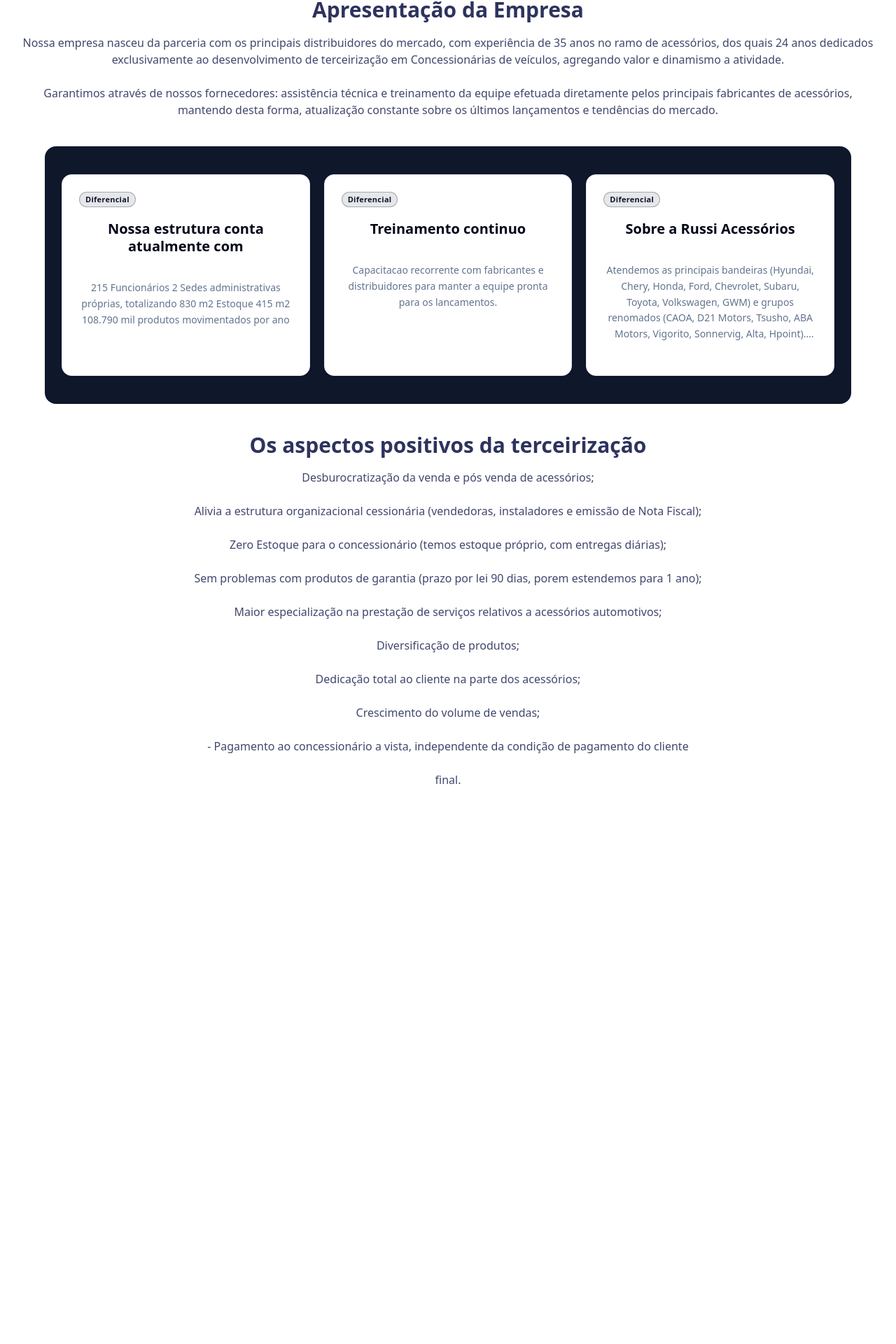
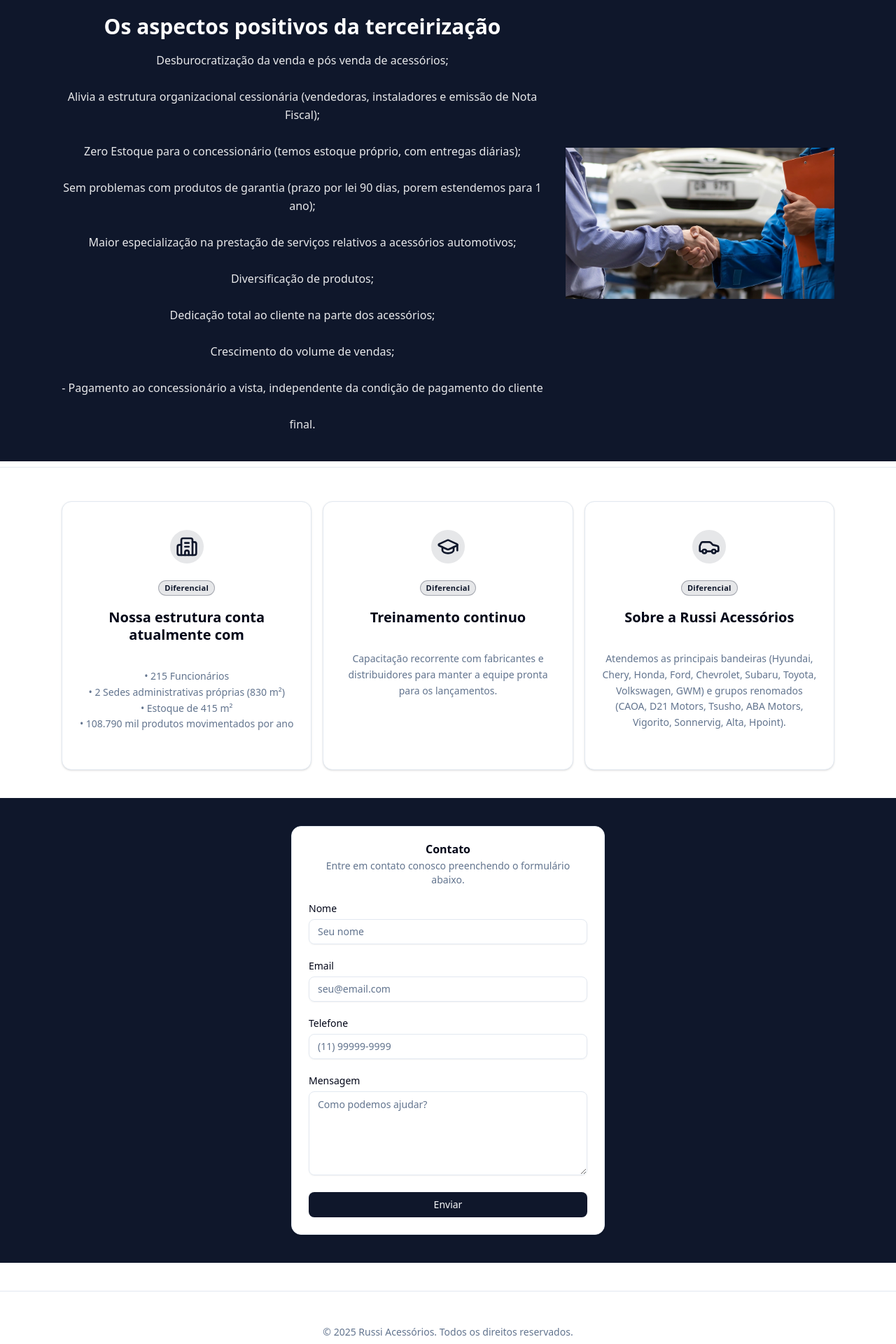
Before and after one commit to thompson0/site_russi, a Next.js app: page / in a window 1280 px wide. Shown: the part 748-2668 px from the top of the page at 70% size. Before the commit the page ends 1914 px from the top, so only its background shows below. Built offline with nearby package versions, Linux system fonts and the light colour scheme.

Commit message:
feat: Home page finish

```diff
--- a/src/components/Home/Banner.jsx
+++ b/src/components/Home/Banner.jsx
@@ -82,7 +82,7 @@ export default function Banner({
                 fill
                 priority
                 className="object-contain"
-                sizes="(max-width: 1024px) 100vw, 50vw"
+                sizes=""
               />
 
             </div>
--- a/src/components/Home/CardsHome.jsx
+++ b/src/components/Home/CardsHome.jsx
@@ -1,21 +1,30 @@
 import { Card, CardHeader, CardTitle, CardContent } from "@/components/ui/card";
 import { Badge } from "@/components/ui/badge";
 
-function CardsHome({ titulo, texto, destaque = "Diferencial" }) {
+function CardsHome({ titulo, texto, destaque = "Diferencial", icon }) {
   return (
-    <Card className="group relative w-full max-w-sm h-72 overflow-hidden flex flex-col">
+    <Card className="group relative w-full max-w-sm h-96 overflow-hidden flex flex-col">
 
-      <CardHeader className="relative z-10 pb-3">
-        <Badge className="w-fit rounded-full border-primary/30 bg-primary/10 text-[11px] font-semibold tracking-wide text-primary">
+      {icon && (
+        <div className="w-full flex justify-center pt-4">
+          <div className="p-2 rounded-full bg-primary/10 text-primary">
+            {icon}
+          </div>
+        </div>
+      )}
+
+      <CardHeader className="relative z-10 pb-3 text-center">
+        <Badge className="mx-auto w-fit rounded-full border-primary/30 bg-primary/10 text-[11px] font-semibold tracking-wide text-primary">
           {destaque}
         </Badge>
+
         <CardTitle className="mt-3 text-xl font-semibold leading-tight">
           {titulo}
         </CardTitle>
       </CardHeader>
 
       <CardContent className="relative z-10 pt-0 overflow-hidden">
-        <p className="text-sm leading-relaxed text-muted-foreground whitespace-pre-line line-clamp-5">
+        <p className="text-sm leading-relaxed text-muted-foreground whitespace-pre-line line-clamp-5 text-center">
           {texto}
         </p>
       </CardContent>
--- /dev/null
+++ b/src/components/Home/ContactForm.jsx
@@ -0,0 +1,81 @@
+import { Button } from "@/components/ui/button"
+import {
+  Card,
+  CardContent,
+  CardDescription,
+  CardFooter,
+  CardHeader,
+  CardTitle,
+} from "@/components/ui/card"
+import { Input } from "@/components/ui/input"
+import { Label } from "@/components/ui/label"
+import { Textarea } from "@/components/ui/textarea"
+
+export function ContactForms() {
+  return (
+    <Card className="w-full max-w-md">
+      <CardHeader>
+        <CardTitle>Contato</CardTitle>
+        <CardDescription>
+          Entre em contato conosco preenchendo o formulário abaixo.
+        </CardDescription>
+      </CardHeader>
+
+      <CardContent>
+        <form className="flex flex-col gap-6">
+
+          <div className="grid gap-2">
+            <Label htmlFor="name">Nome</Label>
+            <Input
+              id="name"
+              type="text"
+              placeholder="Seu nome"
+              required
+            />
+          </div>
+
+
+          <div className="grid gap-2">
+            <Label htmlFor="email">Email</Label>
+            <Input
+              id="email"
+              type="email"
+              placeholder="seu@email.com"
+              required
+            />
+          </div>
+
+          <div className="grid gap-2">
+            <Label htmlFor="phone">Telefone</Label>
+            <Input
+              id="phone"
+              type="tel"
+              placeholder="(11) 99999-9999"
+              required
+            />
+          </div>
+
+
+          <div className="grid gap-2">
+            <Label htmlFor="message">Mensagem</Label>
+            <Textarea
+              id="message"
+              placeholder="Como podemos ajudar?"
+              className="min-h-[120px]"
+              required
+            />
+          </div>
+
+        </form>
+      </CardContent>
+
+      <CardFooter>
+        <Button type="submit" className="w-full">
+          Enviar
+        </Button>
+      </CardFooter>
+    </Card>
+  )
+}
+
+export default ContactForms;
--- /dev/null
+++ b/src/components/Home/Footer.jsx
@@ -0,0 +1,17 @@
+import { Separator } from "@/components/ui/separator";
+
+export default function Footer() {
+  const year = new Date().getFullYear();
+
+  return (
+    <footer className="w-full mt-10">
+      <Separator className="mb-6" />
+
+      <div className="w-full flex items-center justify-center py-6 px-4">
+        <p className="text-sm text-muted-foreground text-center">
+          © {year} <span className="font-medium">Russi Acessórios</span>. Todos os direitos reservados.
+        </p>
+      </div>
+    </footer>
+  );
+}
--- a/src/components/Home/Home.jsx
+++ b/src/components/Home/Home.jsx
@@ -1,29 +1,35 @@
 import SectionCard from "./SectionCard";
 import NavHome from "./NavHome";
 import { Separator } from "../ui/separator";
-import { Card, CardContent, CardDescription, CardTitle } from "../ui/card";
-import { Badge } from "../ui/badge";
-import { Button } from "../ui/button";
-import { ArrowRight } from "lucide-react";
-import Image from "next/image";
+
 import Banner from "./Banner";
 import CardsHome from "./CardsHome";
+import Footer from "./Footer";
+import { Building2, GraduationCap, Car } from "lucide-react";
+import ContactForms from "./ContactForm";
 
 const cardsConteudo = [
     {
         titulo: "Nossa estrutura conta atualmente com",
-        texto: "215 Funcionários 2 Sedes administrativas próprias, totalizando 830 m2 Estoque 415 m2 108.790 mil produtos movimentados por ano "
+        texto: `• 215 Funcionários
+• 2 Sedes administrativas próprias (830 m²)
+• Estoque de 415 m²
+• 108.790 mil produtos movimentados por ano`,
+        icon: <Building2 size={32} className="text-primary" />
     },
+
     {
         titulo: "Treinamento continuo",
-        texto: "Capacitacao recorrente com fabricantes e distribuidores para manter a equipe pronta para os lancamentos."
+        texto: "Capacitação recorrente com fabricantes e distribuidores para manter a equipe pronta para os lançamentos.",
+        icon: <GraduationCap size={32} className="text-primary" />
     },
+
     {
         titulo: "Sobre a Russi Acessórios",
-        texto: "Atendemos as principais bandeiras (Hyundai, Chery, Honda, Ford, Chevrolet, Subaru, Toyota, Volkswagen, GWM) e grupos renomados (CAOA, D21 Motors, Tsusho, ABA Motors, Vigorito, Sonnervig, Alta, Hpoint). Com a Russi, sua concessionária ganha um parceiro que preza por excelência, agilidade e tranquilidade. Oferecemos garantia de 1 ano em todos os produtos instalados."
+        texto: "Atendemos as principais bandeiras (Hyundai, Chery, Honda, Ford, Chevrolet, Subaru, Toyota, Volkswagen, GWM) e grupos renomados (CAOA, D21 Motors, Tsusho, ABA Motors, Vigorito, Sonnervig, Alta, Hpoint).",
+        icon: <Car size={32} className="text-primary" />
     }
 ];
-
 function HomePage() {
     return (
         <>
@@ -31,7 +37,7 @@ function HomePage() {
                 <NavHome />
             </nav>
 
-            <Separator className="my-1" />
+            <Separator className="my-4" />
 
             <div className="flex flex-col">
 
@@ -45,31 +51,17 @@ Garantimos através de nossos fornecedores: assistência técnica e treinamento
                     buttonPrimary="Converse conosco"
                     buttonSecondary="Assista aos videos"
                     image="/banner.jpeg"
-                    variant="dark"
+                    variant="light"
                 />
                 <Separator className="my-4" />
             </div>
-            <SectionCard
-                titulo="Apresentação da Empresa"
-                texto="Nossa empresa nasceu da parceria com os principais distribuidores do mercado, com experiência de 35 anos no ramo de acessórios, dos quais 24 anos dedicados exclusivamente ao desenvolvimento de terceirização em Concessionárias de veículos, agregando valor e dinamismo a atividade.
-
-Garantimos através de nossos fornecedores: assistência técnica e treinamento da equipe efetuada diretamente pelos principais fabricantes de acessórios, mantendo desta forma, atualização constante sobre os últimos lançamentos e tendências do mercado."
-                align="center"
-                variant="light"
-            />
-
-
-            <SectionCard align="center" variant="dark" sectionWidth="boxed">
-                <div className="flex flex-row gap-5 ">
-                    {cardsConteudo.map((card) => (
-                        <CardsHome key={card.titulo} titulo={card.titulo} texto={card.texto} />
-                    ))}
-                </div>
-            </SectionCard>
-
-            <SectionCard
-                titulo="Os aspectos positivos da terceirização"
-                texto="Desburocratização da venda e pós venda de acessórios;
+            <div>
+                <SectionCard
+                    image="/sectionimg.png"
+                    imagePosition="left"
+                    imageWidth="lg"
+                    titulo="Os aspectos positivos da terceirização"
+                    texto="Desburocratização da venda e pós venda de acessórios;
 
 Alivia a estrutura organizacional cessionária (vendedoras, instaladores e emissão de Nota Fiscal);
 
@@ -88,10 +80,30 @@ Crescimento do volume de vendas;
 - Pagamento ao concessionário a vista, independente da condição de pagamento do cliente
 
 final."
-                align="center"
-                variant="light"
-            />
+                    align="center"
+                    variant="dark"
+                />
+            </div>
 
+            <Separator  className="my-2" />
+
+            <SectionCard align="center" variant="light" sectionWidth="boxed">
+                <div className="grid w-full gap-4 sm:grid-cols-2 lg:grid-cols-3">
+                    {cardsConteudo.map((card) => (
+                        <CardsHome key={card.titulo} titulo={card.titulo} texto={card.texto} icon={card.icon} />
+                    ))}
+                </div>
+            </SectionCard>
+                    <SectionCard align="center" variant="dark">
+                        <div className="flex flex-row justify-center">
+
+                        <ContactForms>
+
+                        </ContactForms>
+                        </div>
+                    </SectionCard>
+
+            <Footer></Footer>
         </>
     );
 }
--- a/src/components/Home/SectionCard.jsx
+++ b/src/components/Home/SectionCard.jsx
@@ -1,3 +1,4 @@
+import Image from "next/image";
 import cn from "classnames";
 
 export default function SectionCard({
@@ -6,9 +7,11 @@ export default function SectionCard({
   align = "left",
   variant = "light",
   sectionWidth = "full",
+  image = null,
+  imagePosition = "right",
+  imageWidth = "md",
   children,
 }) {
-
   const sectionWidthMap = {
     full: "w-full",
     boxed: "max-w-6xl mx-auto w-full",
@@ -16,11 +19,18 @@ export default function SectionCard({
     small: "max-w-2xl mx-auto w-full",
   };
 
+  const imageWidthMap = {
+    sm: "w-40 h-40",
+    md: "w-64 h-64",
+    lg: "w-96 h-96",
+    full: "w-full h-auto",
+  };
+
   return (
     <section
       className={cn(
         sectionWidthMap[sectionWidth] || sectionWidthMap.full,
-        "py-10 transition-colors rounded-2xl",
+        "py-10 transition-colors ",
 
         variant === "light" && "bg-background text-foreground",
         variant === "dark" && "bg-primary text-background"
@@ -28,25 +38,53 @@ export default function SectionCard({
     >
       <div
         className={cn(
-          "flex flex-col gap-4 px-6",
+          "flex flex-col gap-8 px-6 w-full max-w-6xl mx-auto",
+
 
           align === "left" && "items-start text-left",
           align === "right" && "items-end text-right",
-          align === "center" && "items-center text-center"
+          align === "center" && "items-center text-center",
+
+
+          (imagePosition === "left" || imagePosition === "right") &&
+          "lg:flex-row",
+          imagePosition === "right" && "lg:flex-row-reverse"
         )}
       >
+
+        <div className="flex-1 flex flex-col gap-4">
           {titulo && (
             <h2 className="text-3xl font-semibold leading-tight">{titulo}</h2>
           )}
 
           {texto && (
-          <p className="text-base whitespace-pre-line opacity-90">
+            <p className="text-base whitespace-pre-line opacity-90 leading-relaxed max-w-4xl">
               {texto}
             </p>
           )}
 
           {children}
         </div>
+
+
+        {image && (
+          <div
+            className={cn(
+              "relative flex justify-center items-center overflow-hidden",
+              imageWidthMap[imageWidth] || imageWidthMap.md,
+              imagePosition === "top" && "order-first",
+              imagePosition === "bottom" && "order-last"
+            )}
+          >
+            <Image
+              src={image}
+              alt={titulo || "section image"}
+              fill
+              className="object-contain rounded-3xl"
+            />
+          </div>
+        )}
+      </div>
     </section>
   );
 }
--- /dev/null
+++ b/src/components/ui/textarea.jsx
@@ -0,0 +1,20 @@
+import * as React from "react"
+
+import { cn } from "@/lib/utils"
+
+function Textarea({
+  className,
+  ...props
+}) {
+  return (
+    <textarea
+      data-slot="textarea"
+      className={cn(
+        "border-input placeholder:text-muted-foreground focus-visible:border-ring focus-visible:ring-ring/50 aria-invalid:ring-destructive/20 dark:aria-invalid:ring-destructive/40 aria-invalid:border-destructive dark:bg-input/30 flex field-sizing-content min-h-16 w-full rounded-md border bg-transparent px-3 py-2 text-base shadow-xs transition-[color,box-shadow] outline-none focus-visible:ring-[3px] disabled:cursor-not-allowed disabled:opacity-50 md:text-sm",
+        className
+      )}
+      {...props} />
+  );
+}
+
+export { Textarea }
```
Also changed, not shown: public/sectionimg.png (added). Lines whose indentation alone changed are shown as unchanged.
